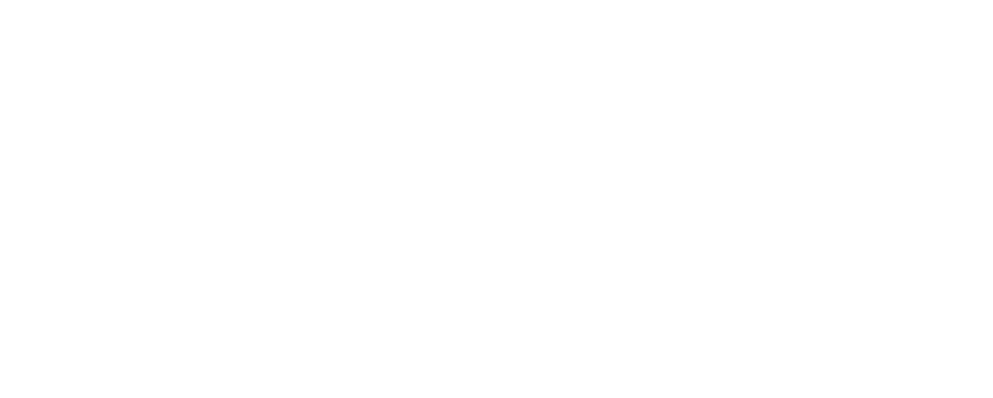
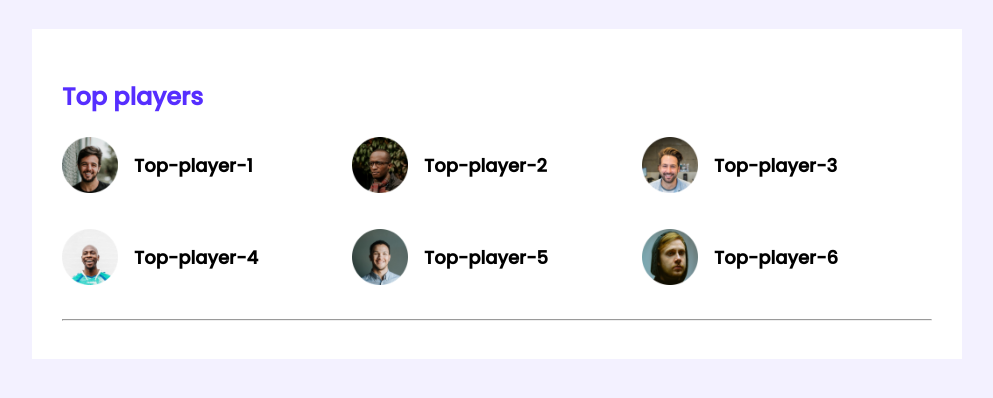
Before and after one commit to SATalukder/copy-leader-board, a plain HTML site: page index.html in a window 1280 px wide. Shown: the whole page, without its empty margins (143-1136 px from the left). Drawn offline with Linux system fonts and the light colour scheme.

Commit message:
added top players

```diff
--- a/index.html
+++ b/index.html
@@ -6,9 +6,51 @@
     <meta http-equiv="X-UA-Compatible" content="IE=edge">
     <meta name="viewport" content="width=device-width, initial-scale=1.0">
     <title>Leader Board</title>
+    <!-- ------style sheet------- -->
+    <link rel="stylesheet" href="styles/style.css">
 </head>
 
 <body>
+    <!------------- header start--------- -->
+    <Header>
+
+    </Header>
+    <!--------------header End------ -->
+    <main>
+        <!-- top players and top blogs -->
+        <section class="container">
+            <div class="top-players">
+                <h2 class="section-title">Top players</h2>
+                <div class="players">
+                    <div class="player">
+                        <img src="images/players/player-1.png" alt="Top-player-1">
+                        <h3 class="player-name">Top-player-1</h3>
+                    </div>
+                    <div class="player">
+                        <img src="images/players/player-2.png" alt="Top-player-2">
+                        <h3 class="player-name">Top-player-2</h3>
+                    </div>
+                    <div class="player">
+                        <img src="images/players/player-3.png" alt="Top-player-3">
+                        <h3 class="player-name">Top-player-3</h3>
+                    </div>
+                    <div class="player">
+                        <img src="images/players/player-4.png" alt="Top-player-4">
+                        <h3 class="player-name">Top-player-4</h3>
+                    </div>
+                    <div class="player">
+                        <img src="images/players/player-5.png" alt="Top-player-5">
+                        <h3 class="player-name">Top-player-5</h3>
+                    </div>
+                    <div class="player">
+                        <img src="images/players/player-6.png" alt="Top-player-6">
+                        <h3 class="player-name">Top-player-6</h3>
+                    </div>
+                </div>
+            </div>
+            <hr>
+        </section>
+    </main>
 
 </body>
 
--- /dev/null
+++ b/styles/style.css
@@ -0,0 +1,66 @@
+/*-----------
+        fonts
+-------------------- */
+
+@import url('https://fonts.googleapis.com/css2?family=Poppins:wght@500&display=swap');
+
+/*-------------------------
+        common and Utilities
+----------------------------------*/
+body {
+    font-family: 'Poppins', sans-serif;
+    background-color: #F3F1FF;
+
+}
+
+main {
+    display: flex;
+    justify-content: center;
+}
+
+.container {
+    background-color: #FFFFFF;
+    width: 870px;
+    padding: 30px;
+    margin-top: 21px;
+
+}
+
+hr {
+    border: 1 px solid #D1D1D1;
+}
+
+/* ---------------------
+             Top player
+----------------- */
+.top-players {
+    margin-bottom: 30px;
+}
+
+.section-title {
+    color: #562EFF;
+    font-size: 24px;
+}
+
+.players {
+    display: grid;
+    grid-template-columns: repeat(3, 1fr);
+    grid-row-gap: 29px;
+
+
+}
+
+.player {
+    display: flex;
+    align-items: center;
+}
+
+.player img {
+    height: 56px;
+    width: 56px;
+}
+
+.player-name {
+    margin-left: 16px;
+    font-size: 18px;
+}
```
